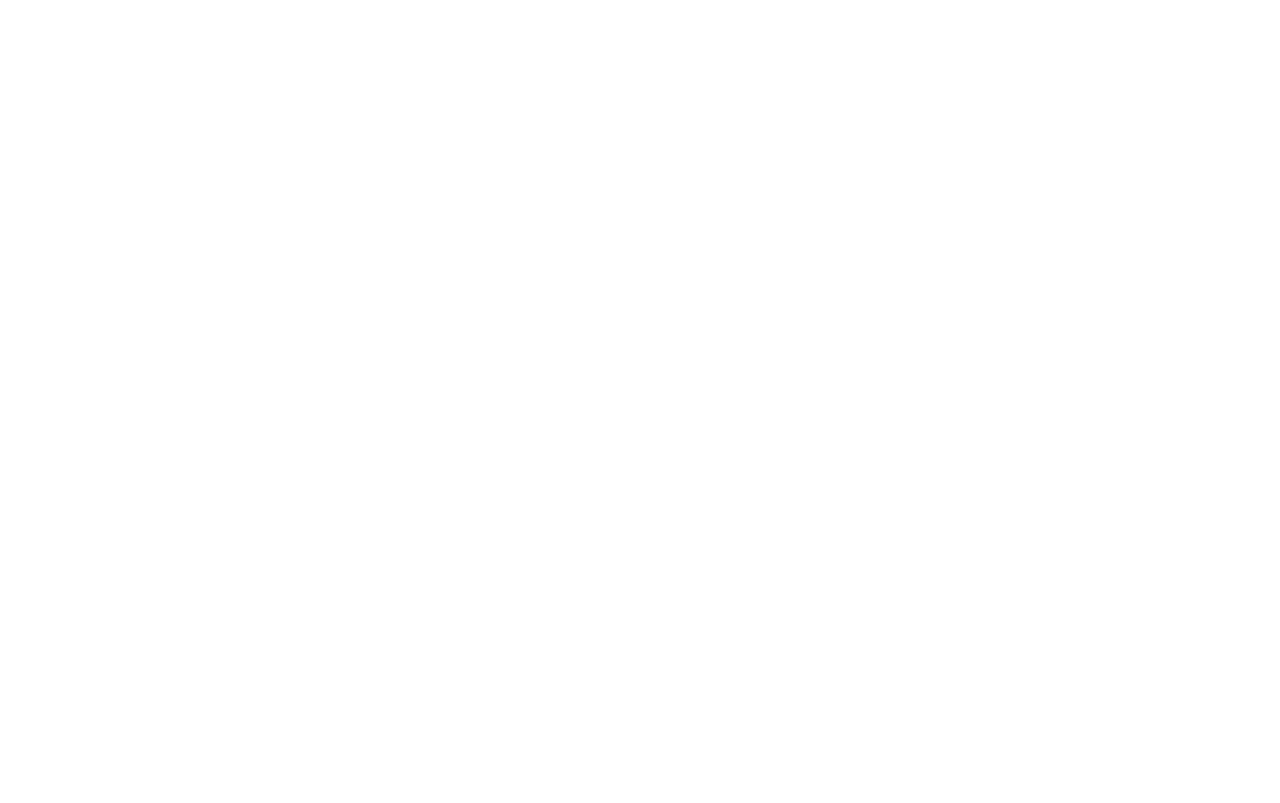
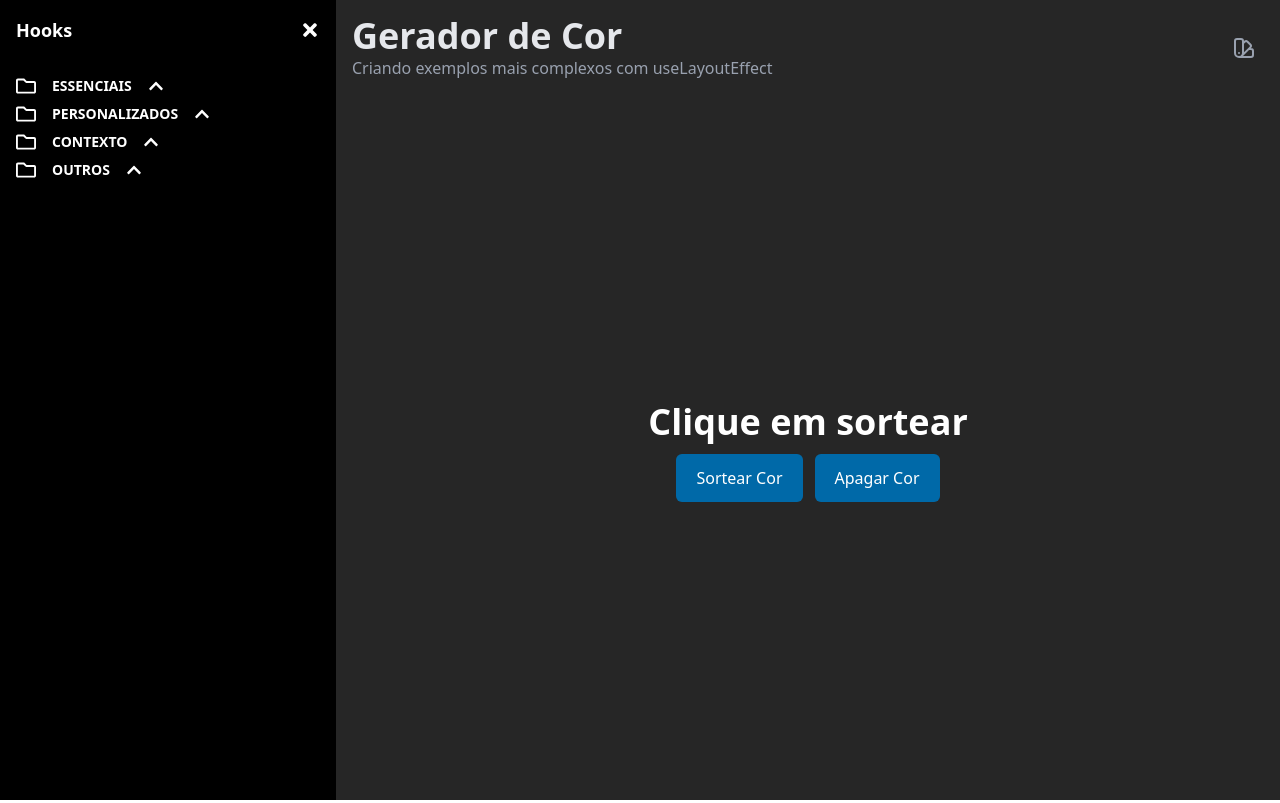
Before and after one commit to Ipedrp/react-hook, a React (Vite) app: page /geradorCorAleatoria/useLayoutEffect in a window 1280 px wide. Before the commit this address had no page. Built offline with nearby package versions, Linux system fonts and the light colour scheme.

Commit message:
color challenger

```diff
--- a/src/components/Sidebar.jsx
+++ b/src/components/Sidebar.jsx
@@ -15,7 +15,7 @@
 import { BsWindowX } from "react-icons/bs";
 import { CgDockWindow } from "react-icons/cg";
 import { RiRefreshLine } from "react-icons/ri";
-import { TbPasswordFingerprint } from "react-icons/tb";
+import { TbPasswordFingerprint, TbColorSwatch  } from "react-icons/tb";
 import { CgSmartphoneRam } from "react-icons/cg";
 import { Link, useLocation } from 'react-router';
 import useToggle from '../hooks/useToggle';
@@ -484,6 +484,27 @@
                                         )}
                                     </li>
                                 </Link>
+                                <Link to="/geradorCorAleatoria/useLayoutEffect">
+                                    <li
+                                        className={`mb-2 py-2 px-2 rounded-md cursor-pointer flex items-center justify-start space-x-4
+                                        ${location.pathname === "/geradorCorAleatoria/useLayoutEffect" && "text-sky-400 bg-stone-600"}`}
+                                    >
+                                        <TbColorSwatch  size={15} />
+                                        {isOpen && (
+                                            <p>
+                                                Gerador de Cor
+                                                <span
+                                                    style={{
+                                                        backgroundColor: `var(--color-${corDestaque})` // Ou use uma função que converta "blue-500" para código hex
+                                                    }}
+                                                    className={`text-xs px-2 py-0 rounded-xl ml-2 ${location.pathname === "/geradorCorAleatoria/useLayoutEffect" ? "text-white" : ""}`}
+                                                >
+                                                    useLayoutEffect
+                                                </span>
+                                            </p>
+                                        )}
+                                    </li>
+                                </Link>
                             </ul>
                         </li>
                     </ul>
--- /dev/null
+++ b/src/pages/outros/GeradorDeCorAleatoria.jsx
@@ -0,0 +1,59 @@
+import { useLayoutEffect, useRef, useState } from "react";
+import Header from "../../components/Header";
+import SeletorCor from "../../components/SeletorCor";
+
+export default function GeradorDeCorAleatoria() {
+
+    const [mostrarCor, setMostrarCor] = useState(false);
+    const [texto, setTexto] = useState("Clique em sortear")
+
+    const ref = useRef();
+
+    function geraCorAleatoria() {
+        const numeroAleatorioHexadecimal = Math.floor(Math.random() * 0xffffff);
+        const cor = numeroAleatorioHexadecimal.toString(16);
+        return cor;
+    }
+
+    function sortearCor() {
+        setMostrarCor(true);
+    }
+
+    function apagarCor() {
+        setMostrarCor(false);
+    }
+
+    useLayoutEffect(() => {
+
+        if (mostrarCor) {
+            const cor = geraCorAleatoria();
+            setTexto(`#${cor}`);
+            ref.current.style.backgroundColor = `#${cor}`;
+        } else {
+            setTexto("Clique em sortear");
+        }
+    }, [mostrarCor])
+
+
+    return (
+        <>
+            <Header title="Gerador de Cor" subtitle="Criando exemplos mais complexos com useLayoutEffect">
+                <SeletorCor />
+            </Header>
+            <div className="flex justify-center flex-col items-center h-[90%]">
+                <h3 className="text-white font-semibold text-4xl">{texto}</h3>
+                <div className="flex flex-row gap-3 my-3">
+                    <button className="bg-sky-700 text-white rounded-md border-none px-5 py-3 cursor-pointer" onClick={sortearCor}>
+                        Sortear Cor
+                    </button>
+                    <button className="bg-sky-700 text-white rounded-md border-none px-5 py-3 cursor-pointer" onClick={apagarCor}>
+                        Apagar Cor
+                    </button>
+                </div>
+                {
+                    mostrarCor && <div ref={ref} className="w-32 h-32 rounded-sm"></div>
+                }
+            </div>
+        </>
+    );
+}
--- a/src/routes/AppRoutes.jsx
+++ b/src/routes/AppRoutes.jsx
@@ -17,6 +17,7 @@
 import MemoizandoFuncoes from '../pages/outros/MemoizandoFuncoes';
 import FormularioImperativeHandle from '../pages/outros/FormularioImperativeHandle';
 import TextoSecreto from '../pages/outros/TextoSecreto';
+import GeradorDeCorAleatoria from '../pages/outros/GeradorDeCorAleatoria';
 export const AppRoutes = () => (
     <Routes>
         <Route element={<DefaultLayout />}>
@@ -37,6 +38,7 @@
             <Route path="/memoizandoFuncoes/useCallback" element={<MemoizandoFuncoes />} />
             <Route path="/formularioImperativeHandle/useImperativeHandle" element={<FormularioImperativeHandle />} />
             <Route path="/textoSecreto/useLayoutEffect" element={<TextoSecreto />} />
+            <Route path="/geradorCorAleatoria/useLayoutEffect" element={<GeradorDeCorAleatoria />} />
         </Route>
     </Routes>
 );
```
